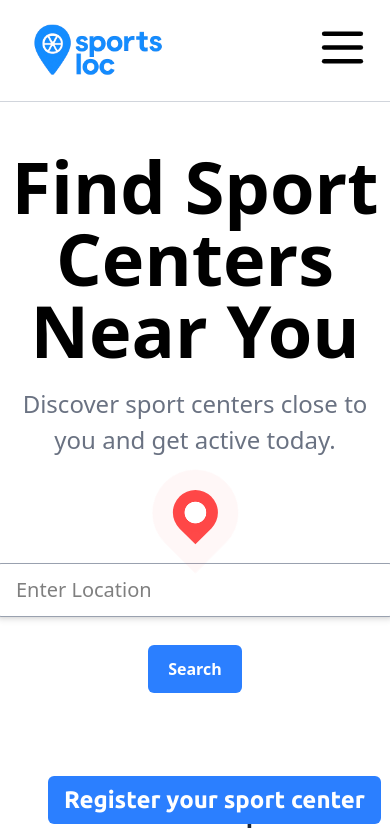
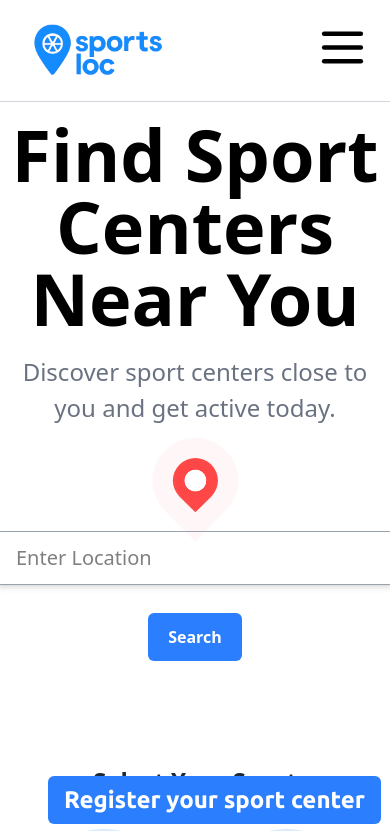
Before and after one commit to bluemagikSGO/sportsloc, a React (Vite) app: page / in a window 390 px wide. Shown: the top 831 px of the page. Built offline with nearby package versions, Linux system fonts and the light colour scheme.

Commit message:
26/05/2025

```diff
--- a/src/components/Hero.jsx
+++ b/src/components/Hero.jsx
@@ -3,7 +3,7 @@ import Loader from "./Loader";
 
 const Hero = () => {
   return (
-    <div className="text-center md:mt-[5rem] mt-[3rem]">
+    <div className="text-center md:mt-[5rem] mt-[1rem]">
       <h1 className="text-7xl font-bold">Find Sport Centers Near You</h1>
       <p className="text-[1.5rem] mt-5 text-gray-500">
         Discover sport centers close to you and get active today.
```
